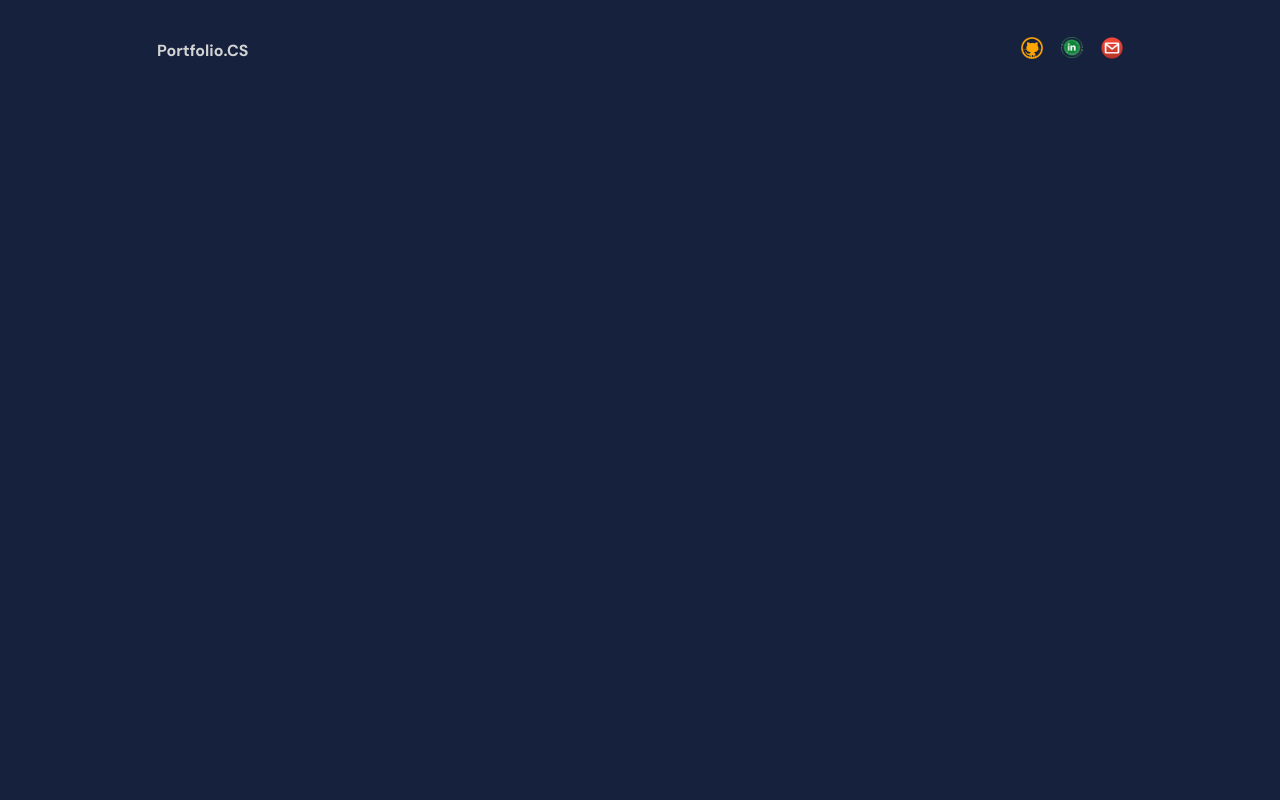
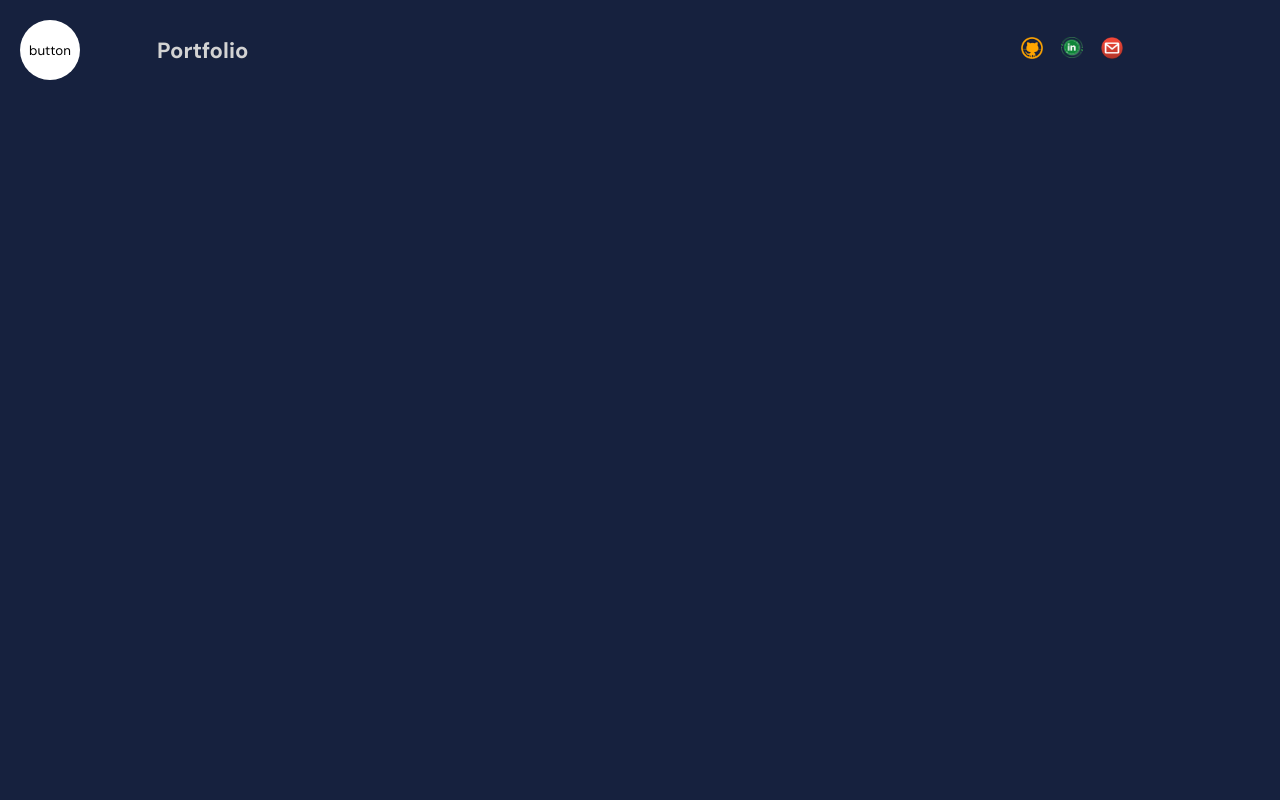
Before and after one commit to chrisS-88/Animated-Portfolio, a React (Vite) app: page / in a window 1280 px wide. Shown: the top 800 px of the page. Built offline with nearby package versions, Linux system fonts and the light colour scheme.

Commit message:
sidebar started and links set

```diff
--- a/src/App.jsx
+++ b/src/App.jsx
@@ -4,16 +4,17 @@ import Navbar from "./components/navbar/Navbar";
 function App() {
   return (
     <div>
-      <section>
+      <section id="Home">
         <Navbar />
       </section>
       <section>Parallax</section>
-      <section>Services</section>
+      <section id="About">About</section>
+      <section id="Services">Services</section>
       <section>Parallax</section>
-      <section>Project1</section>
+      <section id="Projects">Project1</section>
       <section>Project2</section>
       <section>Project3</section>
-      <section>Contact</section>
+      <section id="Contact">Contact</section>
     </div>
   );
 }
--- a/src/components/navbar/Navbar.jsx
+++ b/src/components/navbar/Navbar.jsx
@@ -1,13 +1,26 @@
 import React from "react";
 import "./Navbar.scss";
+import { motion } from "framer-motion";
+import Sidebar from "../sidebar/Sidebar";
 
 function Navbar() {
   return (
     <div className="navbar">
-      {/* sidebar */}
+      <Sidebar />
       <div className="wrapper">
-        <span>Portfolio.CS</span>
-        <div className="socials">
+        <motion.span
+          initial={{ opacity: 0, scale: 0.8 }}
+          animate={{ opacity: 1, scale: 1 }}
+          transition={{ duration: 0.6, delay: 0.3 }}
+        >
+          Portfolio
+        </motion.span>
+        <motion.div
+          className="socials"
+          initial={{ y: -100 }}
+          animate={{ y: 0 }}
+          transition={{ type: "spring", delay: 0.3, stiffness: 200 }}
+        >
           <a href="#" target="_blank">
             <img src="/github-logo.png" alt="social icon" width="22px" />
           </a>
@@ -17,7 +30,7 @@ function Navbar() {
           <a href="#" target="_blank">
             <img src="/mail-logo.png" alt="social icon" width="22px" />
           </a>
-        </div>
+        </motion.div>
       </div>
     </div>
   );
--- a/src/components/navbar/Navbar.scss
+++ b/src/components/navbar/Navbar.scss
@@ -11,6 +11,7 @@
 
     span {
       font-weight: bold;
+      font-size: 22px;
     }
 
     .socials {
--- /dev/null
+++ b/src/components/sidebar/Sidebar.jsx
@@ -0,0 +1,39 @@
+import React, { useState } from "react";
+import { motion } from "framer-motion";
+import "./sidebar.scss";
+import Links from "./links/Links";
+import ToggleButton from "./toggleButton/ToggleButton";
+
+function Sidebar() {
+  const [open, setOpen] = useState(false);
+
+  const variants = {
+    open: {
+      clipPath: "circle(1200px at 50px 50px)",
+      transition: {
+        type: "spring",
+        stiffness: 16,
+      },
+    },
+    closed: {
+      clipPath: "circle(30px at 50px 50px",
+      transition: {
+        delay: 0.2,
+        type: "spring",
+        stiffness: 300,
+        damping: 40,
+      },
+    },
+  };
+
+  return (
+    <motion.div className="sidebar" animate={open ? "open" : "closed"}>
+      <motion.div className="bg" variants={variants}>
+        <Links />
+      </motion.div>
+      <ToggleButton setOpen={setOpen} />
+    </motion.div>
+  );
+}
+
+export default Sidebar;
--- /dev/null
+++ b/src/components/sidebar/links/Links.jsx
@@ -0,0 +1,17 @@
+import React from "react";
+
+function Links() {
+  const items = ["Home", "About", "Services", "Projects", "Contact"];
+
+  return (
+    <div className="links">
+      {items.map((item) => (
+        <a href={`#${item}`} key={item}>
+          {item}
+        </a>
+      ))}
+    </div>
+  );
+}
+
+export default Links;
--- /dev/null
+++ b/src/components/sidebar/sidebar.scss
@@ -0,0 +1,44 @@
+.sidebar {
+  display: flex;
+  flex-direction: column;
+  align-items: center;
+  justify-content: center;
+  background-color: white;
+  color: black;
+
+  .bg {
+    position: fixed;
+    top: 0;
+    left: 0;
+    bottom: 0;
+    width: 400px;
+    background-color: white;
+
+    .links {
+      position: absolute;
+      width: 100%;
+      height: 100%;
+      display: flex;
+      flex-direction: column;
+      align-items: center;
+      justify-content: center;
+      gap: 20px;
+
+      a {
+        font-size: 40px;
+      }
+    }
+  }
+
+  button {
+    width: 50px;
+    height: 50px;
+    border-radius: 50%;
+    position: fixed;
+    top: 25px;
+    left: 25px;
+    background-color: transparent;
+    border: none;
+    cursor: pointer;
+  }
+}
--- /dev/null
+++ b/src/components/sidebar/toggleButton/ToggleButton.jsx
@@ -0,0 +1,7 @@
+import React from "react";
+
+function ToggleButton({ setOpen }) {
+  return <button onClick={() => setOpen((prev) => !prev)}>button</button>;
+}
+
+export default ToggleButton;
```
